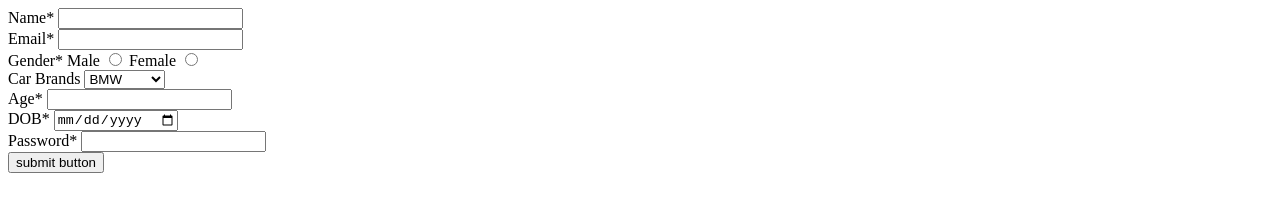
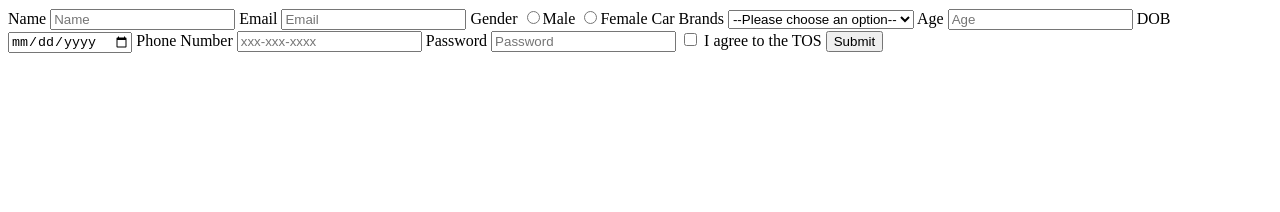
Before and after one commit to acciojob/signup-form-car-Farman71, a website: page main.html in a window 1280 px wide. Drawn offline with Linux system fonts and the light colour scheme.

Commit message:
created a submission

```diff
--- a/main.html
+++ b/main.html
@@ -1,54 +1,48 @@
 <!DOCTYPE html>
-
 <html>
-
 	<head>
 		<link rel="stylesheet" href="styles.css">
 	</head>
-
 	<body>
         <form method="post">
-		<div>
-			  <label for="name">Name*</label>
-		      <input type="text" id="name" required>
-		</div>
-        <div>
-			  <label for="email">Email*</label>
-		      <input type="email" id="email" required>
-		</div>
-		<div>
-			  <label>Gender*</label>
-			  <label for="male">Male</label>
-		      <input type="radio" id="male" name="gender" value="Male" required>
-			  <label for="female">Female</label>
-		      <input type="radio" id="female" name="gender" value="Female" required>
-		</div>
-		<div>
-			<label for="cars">Car Brands</label>
-			<select id="cars">
-				<option value="BMW">BMW</option>
-				<option value="Audi">Audi</option>
-				<option value="Mercedez">Mercedez</option>
+		    <label for="name">Name</label>
+            <input type="text" required id="name" name="name" placeholder="Name">
+
+            <label for="email">Email</label>
+            <input type="email" required id="email" name="email" placeholder="Email">
+
+			<label>Gender</label>
+            <label for="gender_m">
+			<input type="radio" required id="gender_m" name="gender">Male</label>
+            <label for="gender_f">
+			<input type="radio" required id="gender_f" name="gender">Female</label>
+
+            <label for="select">Car Brands</label>
+            <select required id="cars" name="cars">
+                <option>--Please choose an option--</option>
+                <option>BMW</option>
+                <option>Audi</option>
             </select>
-		</div>
-		<div>
-			  <label for="age">Age*</label>
-		      <input type="number" id="age" required>
-		</div>
-		<div>
-			  <label for="dob">DOB*</label>
-		      <input type="date" id="dob" required>
-		</div>
-		<div>
-			  <label for="password">Password*</label>
-		      <input type="password" id="password" required>
-		</div>
-		<button type="submit">submit button</button>
+
+            <label for="age">Age</label>
+            <input type="number" required id="age" name="age" placeholder="Age">
+
+            <label for="dob">DOB</label>
+            <input type="date" required id="dob" name="dob">
+
+            <label for="tel">Phone Number</label>
+            <input type="tel" id="tel" placeholder="xxx-xxx-xxxx" name="tel">
+
+            <label for="password">Password</label>
+            <input type="password" required id="password" name="password" placeholder="Password">
+
+            <input type="checkbox" required id="tos" name="tos">
+            <label for="name">I agree to the TOS</label>
+
+            <button type="submit" id="submit" value="Submit">Submit</button>
         </form>
         <!-- the entire body must be written by student -->
     	<script type="text/javascript" src="./script.js">
 		</script>
-
 	</body>
-
 </html>
```
Lines whose indentation alone changed are shown as unchanged.
